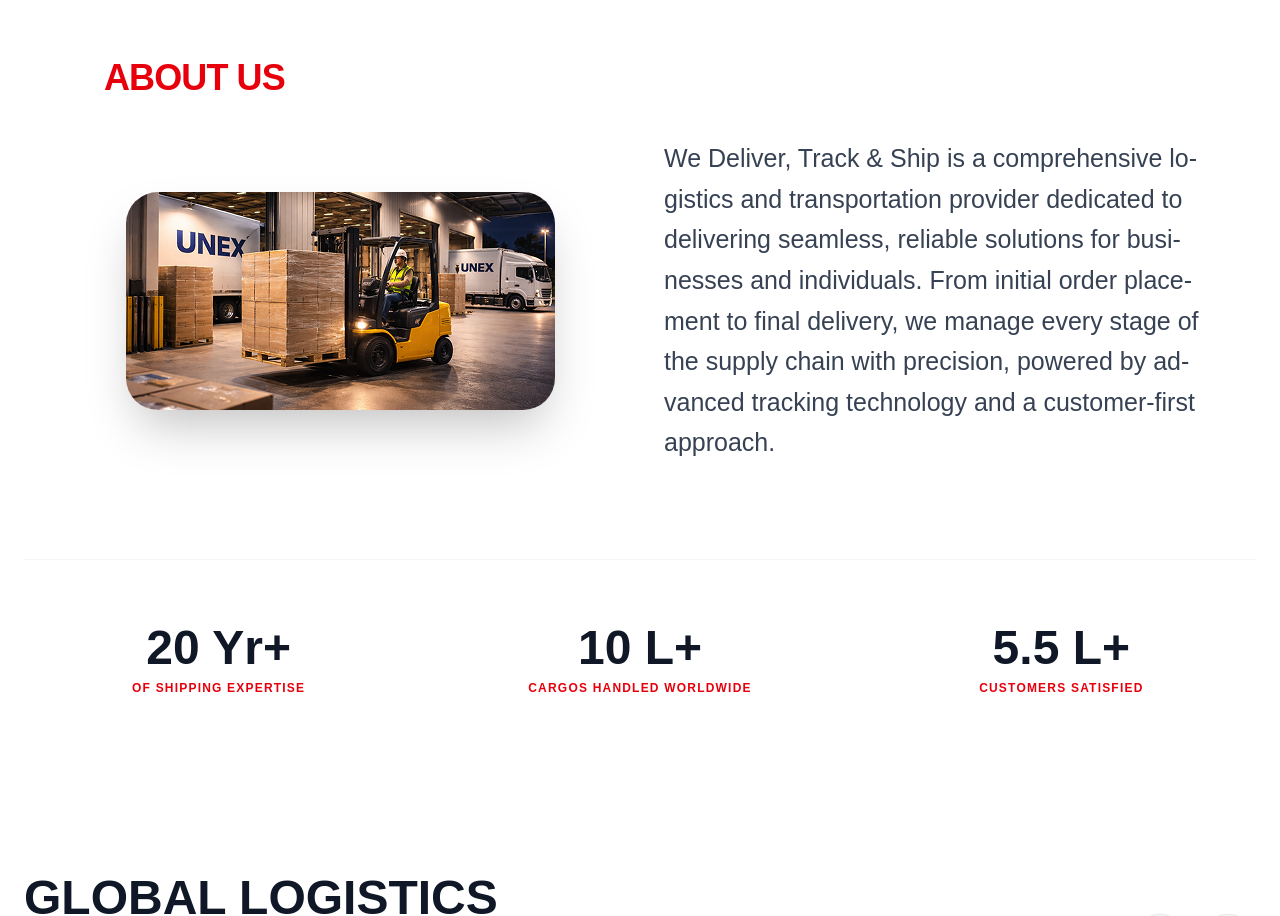
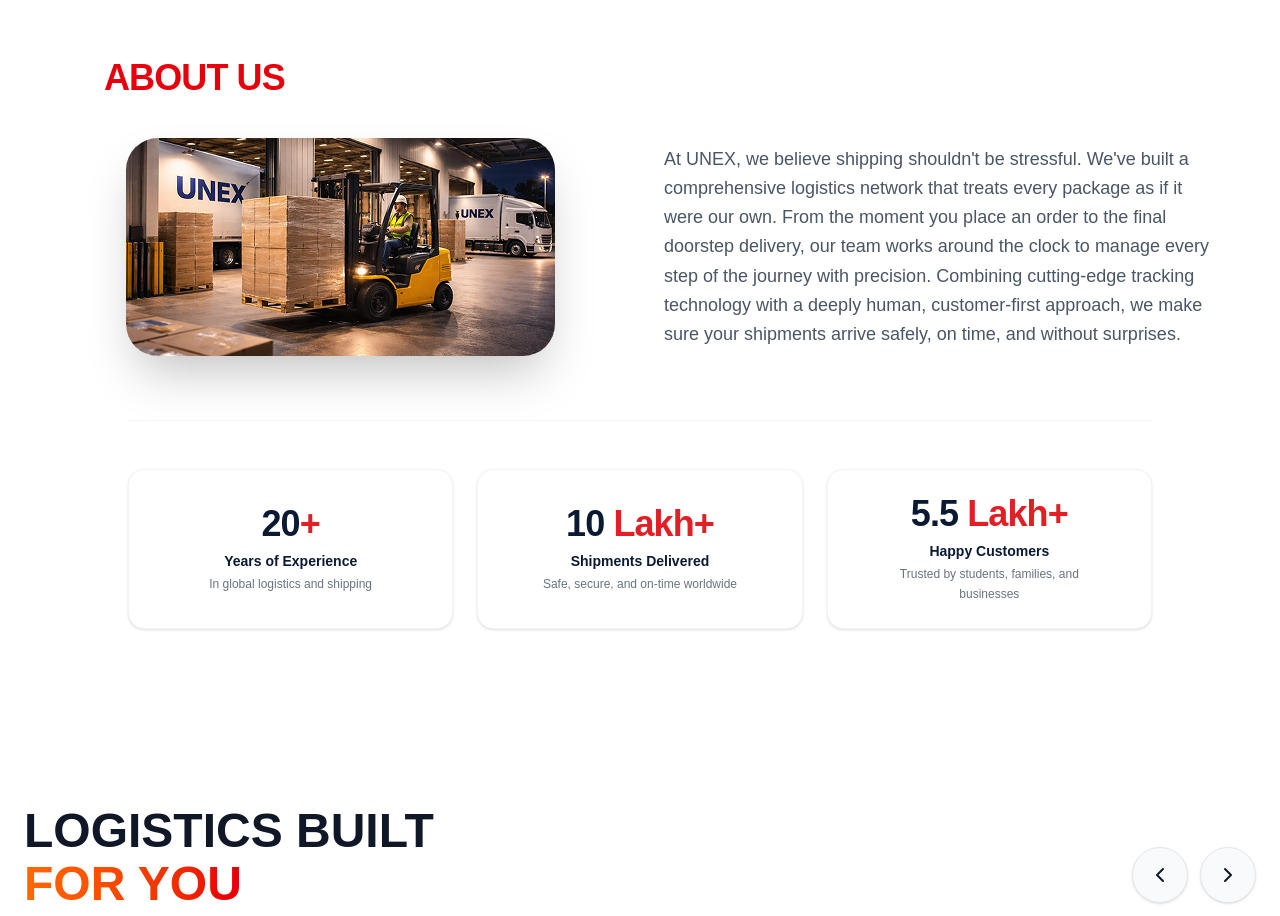
Before and after one commit to binsam008/unex, a React (Vite) app: page / in a window 1280 px wide. Shown: the part 1180-2096 px from the top of the page. Built offline with nearby package versions, Linux system fonts and the light colour scheme; no server answers.

Commit message:
feat: scaffold landing page sections and core components for the shipping platform

```diff
--- a/src/components/Navbar.jsx
+++ b/src/components/Navbar.jsx
@@ -14,7 +14,7 @@
 
         {/* LOGO */}
         <Link to="/" className="flex items-center">
-          <img src="/logo.png" alt="Logo" className="h-20 w-auto select-none" />
+          <img src="/logo.png" alt="Logo" className="h-24 w-auto select-none" />
         </Link>
 
         {/* DESKTOP MENU */}
--- a/src/pages/Contact.jsx
+++ b/src/pages/Contact.jsx
@@ -8,6 +8,7 @@
       address:
         "No-33, 1st main Road,\nSR Nagar, Near IBIS Hotel,\nBangalore-560027",
       phone: "+91 85533 60073",
+      phone2: "+91 91642 84562"
     },
     {
       title: "Airport Branch - Bangalore",
@@ -57,8 +58,7 @@
   const renderCard = (b, i, isMain = true) => (
     <div
       key={i}
-      className={`group relative backdrop-blur-2xl bg-white/70 border ${
-        isMain ? 'border-orange-100/50' : 'border-indigo-100/50'
+      className={`group relative backdrop-blur-2xl bg-white/70 border ${isMain ? 'border-orange-100/50' : 'border-indigo-100/50'
         } hover:border-white shadow-[0_8px_30px_rgb(0,0,0,0.04)] rounded-[2rem] p-8 hover:-translate-y-2 hover:shadow-[0_20px_40px_rgb(0,0,0,0.12)] transition-all duration-500 flex flex-col`}
     >
       <div className={`absolute inset-0 bg-gradient-to-br ${isMain ? 'from-orange-50/50 to-transparent' : 'from-indigo-50/50 to-transparent'} opacity-0 group-hover:opacity-100 transition-opacity duration-700 z-0 rounded-[2rem]`}></div>
@@ -78,7 +78,7 @@
         <div className="flex-1 space-y-6 text-gray-600">
           <div className="flex gap-4">
             <div className={`w-11 h-11 rounded-2xl flex items-center justify-center shrink-0 shadow-sm bg-white border ${isMain ? 'border-orange-100 text-orange-500' : 'border-indigo-100 text-indigo-500'}`}>
-               <MapPin size={18} strokeWidth={2.5}/>
+              <MapPin size={18} strokeWidth={2.5} />
             </div>
             <div className="pt-2">
               <p className="whitespace-pre-line text-sm font-medium leading-relaxed text-gray-700">{b.address}</p>
@@ -88,10 +88,13 @@
           {b.phone && (
             <div className="flex gap-4">
               <div className={`w-11 h-11 rounded-2xl flex items-center justify-center shrink-0 shadow-sm bg-white border ${isMain ? 'border-orange-100 text-orange-500' : 'border-indigo-100 text-indigo-500'}`}>
-                 <Phone size={18} strokeWidth={2.5}/>
+                <Phone size={18} strokeWidth={2.5} />
               </div>
-               <div className="pt-2 flex items-center">
+              <div className="pt-1.5 flex flex-col justify-center">
                 <p className="text-sm font-semibold text-gray-800 tracking-wide">{b.phone}</p>
+                {b.phone2 && (
+                  <p className="text-sm font-semibold text-gray-800 tracking-wide mt-1">{b.phone2}</p>
+                )}
               </div>
             </div>
           )}
@@ -104,8 +107,7 @@
               href={`https://wa.me/${b.phone.replace(/[^0-9]/g, "")}`}
               target="_blank"
               rel="noreferrer"
-              className={`inline-flex items-center justify-between w-full py-3.5 px-5 rounded-2xl font-bold text-sm transition-all duration-300 shadow-sm ${
-                isMain
+              className={`inline-flex items-center justify-between w-full py-3.5 px-5 rounded-2xl font-bold text-sm transition-all duration-300 shadow-sm ${isMain
                   ? 'bg-orange-50 hover:bg-orange-500 text-orange-600 hover:text-white border border-orange-200/50 hover:border-transparent hover:shadow-orange-500/30'
                   : 'bg-indigo-50 hover:bg-indigo-600 text-indigo-600 hover:text-white border border-indigo-200/50 hover:border-transparent hover:shadow-indigo-500/30'
                 }`}
--- a/src/sections/About.jsx
+++ b/src/sections/About.jsx
@@ -57,9 +57,9 @@
   };
 
   const stats = [
-    { target: 20, suffix: " Yr+", desc: "of shipping expertise" },
-    { target: 10, suffix: " L+", desc: "cargos handled worldwide" },
-    { target: 5.5, suffix: " L+", desc: "customers satisfied" },
+    { target: 20, suffix: "+", label: "Years of Experience", desc: "In global logistics and shipping" },
+    { target: 10, suffix: " Lakh+", label: "Shipments Delivered", desc: "Safe, secure, and on-time worldwide" },
+    { target: 5.5, suffix: " Lakh+", label: "Happy Customers", desc: "Trusted by students, families, and businesses" },
   ];
 
   return (
@@ -94,14 +94,9 @@
           <motion.div variants={itemVariants}>
             <p
               lang="en"
-              className="text-gray-700 leading-relaxed text-lg md:text-[25px] font-outfit text-left hyphens-auto"
-              style={{ hyphens: "auto" }}
+              className="text-gray-600 leading-relaxed text-base md:text-[18px] text-left"
             >
-              We Deliver, Track & Ship is a comprehensive logistics and transportation provider
-              dedicated to delivering seamless, reliable solutions for businesses and individuals.
-              From initial order placement to final delivery, we manage every stage of the supply
-              chain with precision, powered by advanced tracking technology and a customer-first
-              approach.
+              At UNEX, we believe shipping shouldn't be stressful. We've built a comprehensive logistics network that treats every package as if it were our own. From the moment you place an order to the final doorstep delivery, our team works around the clock to manage every step of the journey with precision. Combining cutting-edge tracking technology with a deeply human, customer-first approach, we make sure your shipments arrive safely, on time, and without surprises.
             </p>
           </motion.div>
         </div>
@@ -109,15 +104,23 @@
         {/* STATS SECTION */}
         <motion.div
           variants={containerVariants}
-          className="grid grid-cols-1 md:grid-cols-3 gap-8 text-center mt-24 border-t border-gray-100 pt-16"
+          className="max-w-5xl mx-auto grid grid-cols-1 md:grid-cols-3 gap-6 text-center mt-16 border-t border-gray-100 pt-12"
         >
           {stats.map((stat, i) => (
-            <motion.div key={i} variants={itemVariants} className="space-y-2">
-              <h3 className="text-5xl font-black text-gray-900">
+            <motion.div
+              key={i}
+              variants={itemVariants}
+              className="bg-white rounded-2xl p-6 border border-gray-100 shadow-sm hover:shadow-lg hover:-translate-y-1 transition-all duration-300 flex flex-col items-center justify-center relative overflow-hidden group"
+            >
+              <div className="absolute top-0 left-0 w-full h-[3px] bg-gradient-to-r from-orange-500 to-[#e31e24] transform scale-x-0 group-hover:scale-x-100 transition-transform duration-500 origin-left" />
+              <h3 className="text-3xl md:text-4xl font-black text-[#0b1a33] tracking-tight whitespace-nowrap">
                 <Counter value={stat.target} />
-                {stat.suffix}
+                <span className="text-[#e31e24]">{stat.suffix}</span>
               </h3>
-              <p className="text-red-600 font-bold uppercase tracking-widest text-xs">
+              <p className="text-[#0b1a33] font-bold text-sm mt-2 leading-snug">
+                {stat.label}
+              </p>
+              <p className="text-gray-500 text-xs mt-1 leading-relaxed max-w-[220px]">
                 {stat.desc}
               </p>
             </motion.div>
--- a/src/sections/CTA.jsx
+++ b/src/sections/CTA.jsx
@@ -4,7 +4,7 @@
 export default function CTA() {
   const navigate = useNavigate();
 
-  const headingLines = ["Tailored logistics", "solutions for every", "business requirement."];
+  const headingLines = ["Logistics solutions", "designed to fit your", "exact business needs."];
 
   return (
     <section className="px-6 py-10 overflow-hidden">
--- a/src/sections/ClientReviews.jsx
+++ b/src/sections/ClientReviews.jsx
@@ -2,23 +2,28 @@
   const reviews = [
     {
       name: "Emma",
-      text: "Outstanding customer service and timely updates. UNEX is trustworthy!"
+      country: "Singapore",
+      text: "I was really nervous about shipping fragile items overseas, but UNEX kept me updated at every step. Excellent service and zero hassle!"
     },
     {
       name: "James",
-      text: "Their international courier services are efficient, secure, and affordable."
+      country: "Australia",
+      text: "We've been using their courier service for our business shipments, and they haven't missed a deadline yet. Affordable and incredibly reliable."
     },
     {
       name: "Peter",
-      text: "UNEX provides reliable international courier service with clear communication and on-time delivery."
+      country: "Sri Lanka",
+      text: "Awesome communication! The tracking was spot on, and the package arrived a day earlier than expected. Definitely using them again."
     },
     {
       name: "Sophia",
-      text: "Exceptional logistics support! Fast delivery and professional handling of all shipments."
+      country: "UAE",
+      text: "The customer support team went above and beyond to help with my customs paperwork. Fast, professional, and very helpful."
     },
     {
       name: "Michael",
-      text: "Highly satisfied with their tracking accuracy and seamless transportation service."
+      country: "India",
+      text: "Highly accurate tracking and friendly delivery staff. They make international shipping feel like local delivery."
     },
   ];
 
@@ -52,10 +57,15 @@
                   {review.text}
                 </p>
 
-                {/* Client Name */}
-                <p className="text-gray-600 font-semibold text-sm">
-                  {review.name}
-                </p>
+                {/* Client Name & Country */}
+                <div className="flex justify-between items-center">
+                  <p className="text-gray-700 font-semibold text-sm">
+                    {review.name}
+                  </p>
+                  <span className="text-xs text-gray-500 font-bold">
+                    {review.country}
+                  </span>
+                </div>
               </div>
             ))}
 
--- a/src/sections/Hero.jsx
+++ b/src/sections/Hero.jsx
@@ -52,8 +52,7 @@
             }}
             className="mt-6 text-sm md:text-xl max-w-xl text-white/90"
           >
-            Door-to-door international delivery with express time tracking.
-            Reliable, secure and cost-effective shipping worldwide.
+            Send packages anywhere in the world with total peace of mind. We handle the paperwork, track it in real time, and deliver right to your door.
           </motion.p>
 
           <motion.div
--- a/src/sections/Services.jsx
+++ b/src/sections/Services.jsx
@@ -10,11 +10,11 @@
   const isHeaderInView = useInView(headerRef, { once: true });
 
   const services = [
-    { title: "International Courier Tracking", img: "/service1.png", desc: "Track your international shipments in real time with global coverage." },
-    { title: "Door-to-Door Pickup & Delivery", img: "/service2.png", desc: "Fast doorstep pickup and secure delivery across domestic locations." },
-    { title: "Import & Export Service", img: "/service3.png", desc: "Reliable import/export handling with documentation and customs." },
-    { title: "Free Baggage Service", img: "/service4.png", desc: "Send extra baggage safely at affordable rates without restrictions." },
-    { title: "Secured Document Delivery", img: "/service5.png", desc: "Confidential and time-sensitive documents delivered with speed." },
+    { title: "Real-Time Global Tracking", img: "/service1.png", desc: "Keep tabs on your package anywhere in the world with live, accurate status updates." },
+    { title: "Door-to-Door Convenience", img: "/service2.png", desc: "We'll pick up shipments directly from your doorstep and handle the entire journey to their destination." },
+    { title: "Import & Export Solutions", img: "/service3.png", desc: "Seamless cross-border shipping backed by our experienced clearance and documentation teams." },
+    { title: "Excess Baggage Shipping", img: "/service4.png", desc: "Travel light and let us ship your extra bags safely and affordably, without airline hassles." },
+    { title: "Express Document Delivery", img: "/service5.png", desc: "Urgent and confidential papers delivered swiftly and securely with absolute priority." },
   ];
 
   const slide = (direction) => {
@@ -41,9 +41,9 @@
         >
           <div>
             <h2 className="text-3xl md:text-5xl font-black text-gray-900 leading-[1.1]">
-              GLOBAL LOGISTICS <br />
+              LOGISTICS BUILT <br />
               <span className="text-transparent bg-clip-text bg-gradient-to-r from-orange-500 to-red-600">
-                EXPERTISE
+                FOR YOU
               </span>
             </h2>
           </div>
--- a/src/sections/WhyChooseUs.jsx
+++ b/src/sections/WhyChooseUs.jsx
@@ -31,28 +31,28 @@
   const features = [
     {
       icon: <Globe size={32} />,
-      title: "Global Reach",
-      desc: "We handle international courier, air cargo, and freight forwarding with strong coordination across major destinations.",
+      title: "Global Network",
+      desc: "We connect you to key destinations worldwide through our trusted global courier and air cargo network.",
     },
     {
       icon: <Truck size={32} />,
-      title: "Reliable Delivery",
-      desc: "We ensure timely and secure movement of documents and shipments.",
+      title: "On-Time Guarantee",
+      desc: "We prioritize speed and precision so your packages always arrive exactly when expected.",
     },
     {
       icon: <Shield size={32} />,
-      title: "Safe Handling",
-      desc: "Strict safety measures minimize risks of loss, damage, or pilferage.",
+      title: "Handled with Care",
+      desc: "From fragile items to high-value goods, we treat every package as if it were our own.",
     },
     {
       icon: <SatelliteDish size={32} />,
-      title: "Clear Tracking",
-      desc: "Real-time tracking keeps you informed from pickup to delivery.",
+      title: "Real-Time Updates",
+      desc: "No guesswork needed. Watch your package make its way to its destination in real time.",
     },
     {
       icon: <DollarSign size={32} />,
-      title: "Fair Pricing",
-      desc: "Transparent and competitive rates without hidden charges.",
+      title: "No Hidden Fees",
+      desc: "Simple, honest, and highly competitive pricing so you always know what you're paying for.",
     },
   ];
 
@@ -88,7 +88,7 @@
           </h2>
           <div className="w-20 h-2 bg-white rounded-full" />
           <p className="text-xl md:text-2xl leading-relaxed font-light max-w-md opacity-90">
-            Tailored logistics solutions for every business requirement.
+            Logistics solutions designed around you and your business.
           </p>
         </motion.div>
 
```
Lines whose indentation alone changed are shown as unchanged.
